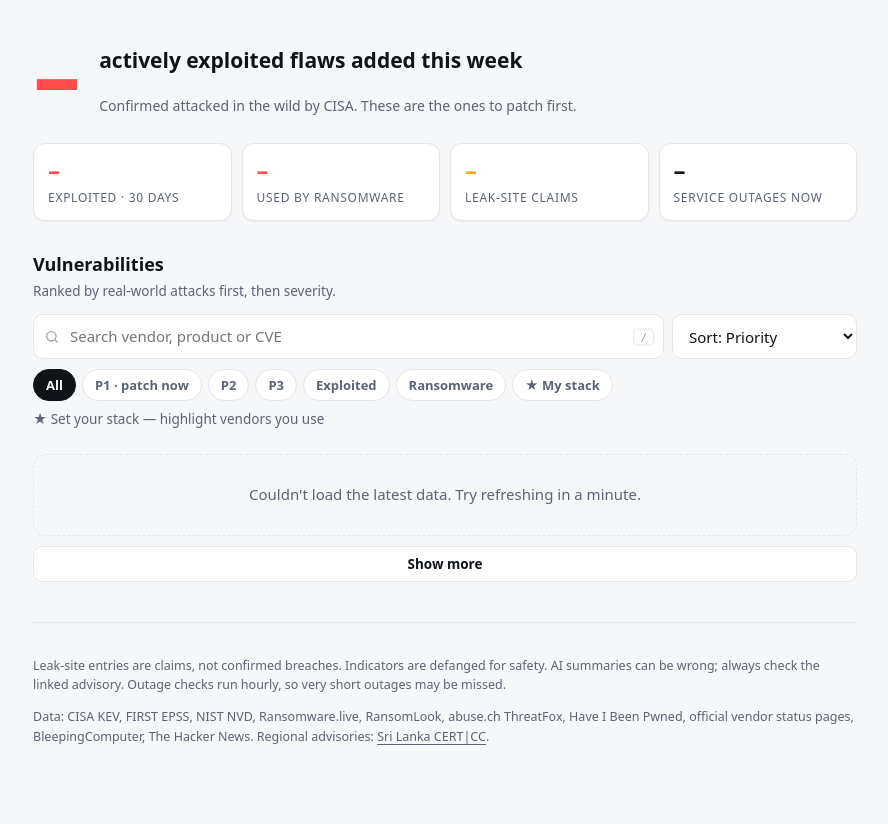
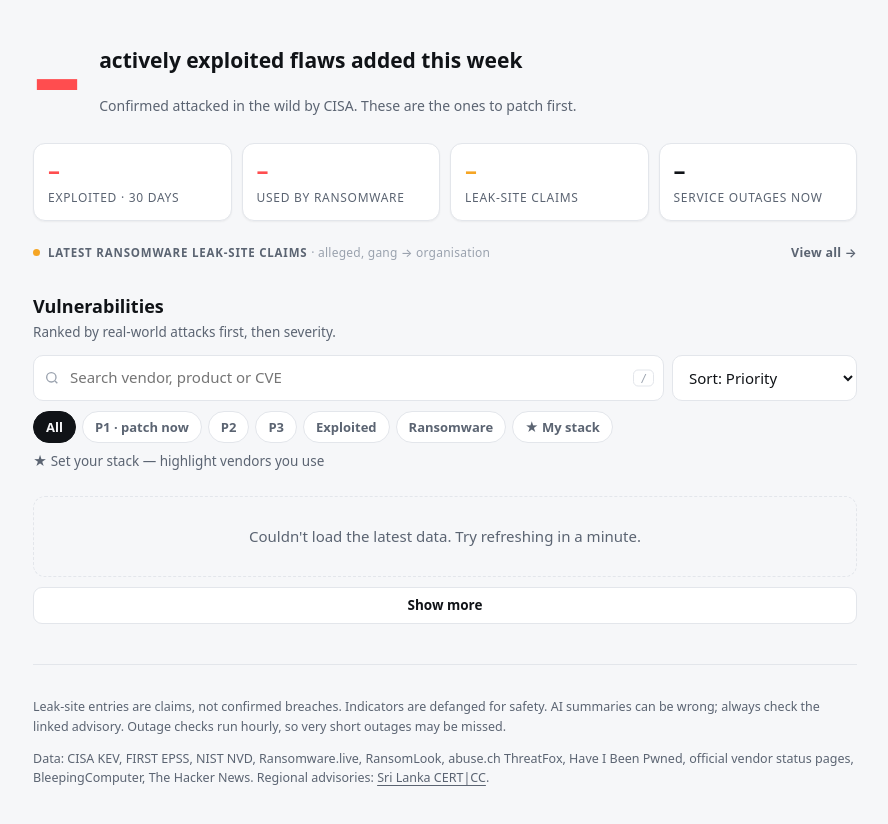
Before and after one commit to zac4sick/threatpulse, a plain HTML site: page static/index.html in a window 1280 px wide. Shown: the part 104-928 px from the top of the page, without its empty margins (195-1083 px from the left). Before the commit the page ends 902 px from the top, so only its background shows below. Drawn offline with Linux system fonts and the light colour scheme; files that its build step writes are made by us from their sources; no server answers; files whose address does not match are found by name.

Commit message:
Label the ransomware ticker and link it to the full list
Co-Authored-By: Claude Opus 5.5 <noreply@anthropic.com>
Claude-Session: https://claude.ai/code/session_0135a9nQpET7d6gZTKX8hpwi

```diff
--- a/static/app.css
+++ b/static/app.css
@@ -75,7 +75,12 @@ nav.tabs a[aria-current=page]{color:var(--ink);border-color:var(--ink)}
 .tile span{color:var(--muted);font-size:12px;text-transform:uppercase;letter-spacing:.06em}
 .tile.hot b{color:var(--p1)}.tile.warn b{color:var(--p2)}.tile.good b{color:var(--ok)}
 
-.ticker{overflow:hidden;white-space:nowrap;border-block:1px solid var(--line);padding:8px 0;font-size:13px;color:var(--muted);margin:18px 0 4px;mask-image:linear-gradient(90deg,transparent,#000 6%,#000 94%,transparent)}
+.tickhead{display:flex;justify-content:space-between;align-items:center;gap:10px;margin:22px 0 6px;font-size:11.5px;font-weight:700;letter-spacing:.07em;text-transform:uppercase;color:var(--muted)}
+.tickhead small{font-weight:500;letter-spacing:.02em;text-transform:none;color:var(--faint);font-size:12px}
+.tickhead a{color:var(--muted);text-decoration:none;letter-spacing:.02em;text-transform:none;font-size:12.5px;font-weight:600;white-space:nowrap}
+.tickhead a:hover{color:var(--ink);text-decoration:underline}
+.tickhead .live{display:inline-block;width:7px;height:7px;border-radius:50%;background:var(--p2);margin-right:8px;vertical-align:1px}
+.ticker{overflow:hidden;white-space:nowrap;border-block:1px solid var(--line);padding:8px 0;font-size:13px;color:var(--muted);margin:0 0 4px;mask-image:linear-gradient(90deg,transparent,#000 6%,#000 94%,transparent)}
 .ticker .track{display:inline-block;padding-left:100%;animation:scroll 140s linear infinite}
 .ticker:hover .track,.ticker:focus-within .track{animation-play-state:paused}
 .ticker em{color:var(--p2);font-style:normal;font-weight:650;margin-right:6px}
@@ -210,6 +215,7 @@ footer{border-top:1px solid var(--line);margin-top:40px;padding:20px 0 40px;font
 
 @media (prefers-reduced-motion:reduce){*{animation:none!important;transition:none!important}html{scroll-behavior:auto}.ticker .track{padding-left:0}}
 @media (max-width:640px){
+  .tickhead small{display:none}
   .hero{grid-template-columns:1fr}.hero .n{font-size:76px;grid-row:auto}
   .tiles{grid-template-columns:repeat(2,1fr)}
   .updated{display:none}
--- a/static/app.js
+++ b/static/app.js
@@ -323,7 +323,8 @@
     const co = $("cOut"); co.textContent = DATA.outages ? outN : ""; co.className = outN ? "count hot" : "count"; co.hidden = !DATA.outages;
 
     const list = victims().slice(0, 25);
-    $("ticker").hidden = !list.length;
+    $("ticker").hidden = $("tickhead").hidden = !list.length;
+    $("tickLabel").textContent = S.region === "sa" ? "Latest ransomware claims · South Asia" : "Latest ransomware leak-site claims";
     $("track").replaceChildren(...list.map(r => el("span", {}, el("em", {}, r.group),
       `${r.victim}${r.country ? " (" + r.country + ")" : ""}   ·   `)));
   }
--- a/static/index.html
+++ b/static/index.html
@@ -59,6 +59,10 @@
     <button class="tile" type="button" data-go="outages" id="tOut"><b id="sO">–</b><span>Service outages now</span></button>
   </div>
 
+  <div class="tickhead" id="tickhead" hidden>
+    <span><span class="live" aria-hidden="true"></span><span id="tickLabel">Latest ransomware leak-site claims</span> <small>· alleged, gang → organisation</small></span>
+    <a href="#ransomware">View all →</a>
+  </div>
   <div class="ticker" id="ticker" hidden aria-label="Latest ransomware leak-site claims"><div class="track" id="track"></div></div>
 
   <!-- Vulnerabilities -->
```
Also changed, not shown: 1 other file.
